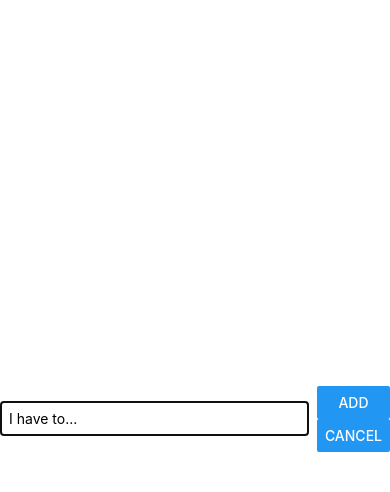
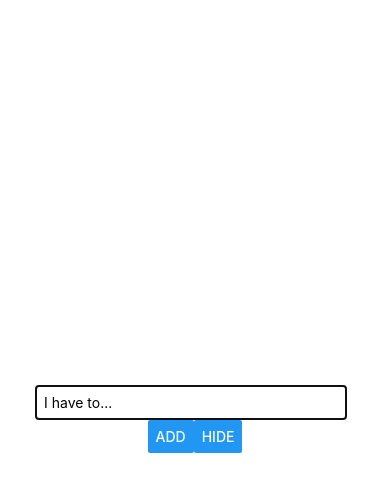
Before and after one commit to paulde1/AppBuilding, a React Native app in the folder nativeApp/: screen / in a window 390 px wide. Both pictures are taken after a click on the button "ADD NEW TASK". Shown: the top 492 px of the page. Built offline with nearby package versions, Linux system fonts and the light colour scheme.

Commit message:
hide modal

```diff
--- a/nativeApp/components/TaskInput.js
+++ b/nativeApp/components/TaskInput.js
@@ -22,9 +22,9 @@ const TaskInput = ({ addHandler, visible, cancelGoalHandler }) => {
           onChangeText={inputHandler}
           value={text}
         />
-        <View>
+        <View style={styles.ButtonContainer}>
           <Button title='Add' onPress={addGoalHandler} />
-          <Button title='Cancel' onPress={cancelGoalHandler} />
+          <Button title='Hide' onPress={cancelGoalHandler} />
         </View>
       </View>
     </Modal>
@@ -34,8 +34,7 @@ const TaskInput = ({ addHandler, visible, cancelGoalHandler }) => {
 const styles = StyleSheet.create({
   addItem: {
     flex: 1,
-    flexDirection: "row",
-    justifyContent: "space-between",
+    justifyContent: "center",
     alignItems: "center",
     marginBottom: 6,
     borderBottomColor: "lightblue",
@@ -48,6 +47,9 @@ const styles = StyleSheet.create({
     marginRight: 8,
     padding: 8,
   },
+  ButtonContainer: {
+    flexDirection: "row",
+  },
 });
 
 export default TaskInput;
```
